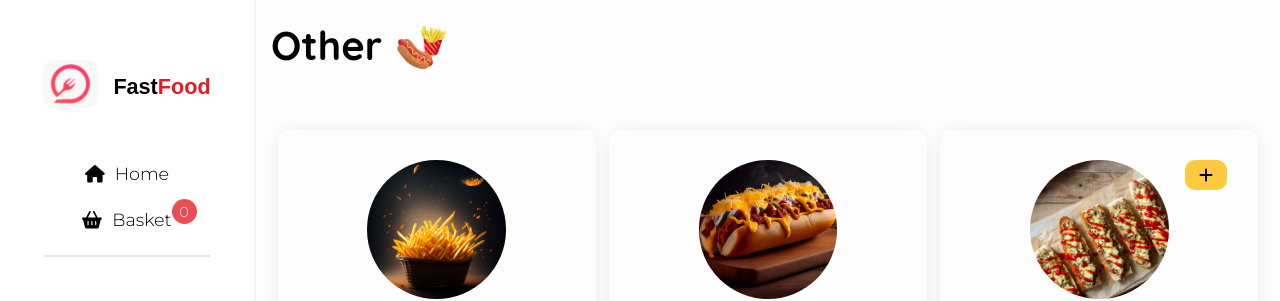
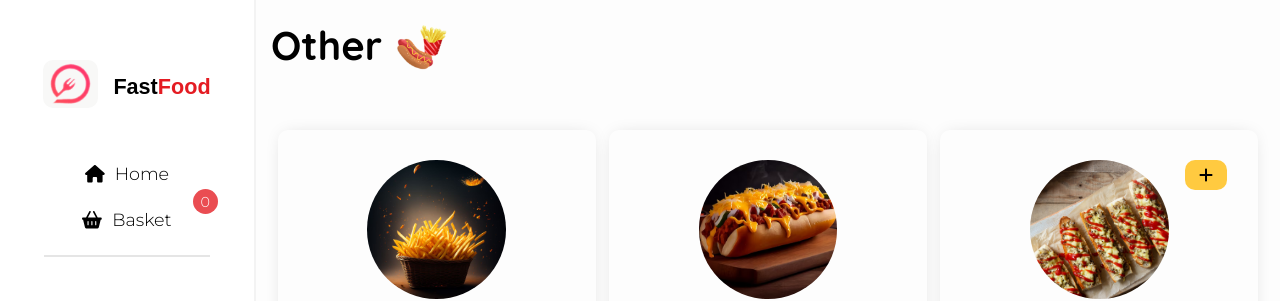
Before and after one commit to KamilSajdera/Food-Order-App, a React (Create React App) app: page /other in a window 1280 px wide. Shown: the top 301 px of the page. Built offline with nearby package versions, Linux system fonts and the light colour scheme.

Commit message:
Small design fixes in sidebar menu

```diff
--- a/src/components/Sidebar/SidebarMenu.js
+++ b/src/components/Sidebar/SidebarMenu.js
@@ -33,11 +33,9 @@ const SidebarMenu = () => {
             <li>
                 <NavLink to='/basket' className={ ({isActive}) =>  isActive ? classes2.active : undefined }>
                     <FontAwesomeIcon icon={faShoppingBasket} />
-                    <span className={classes.naviTitle}>
-                    Basket
-                    <div className={basketAmountClasses}>{totalCartAmount}</div>
-                    </span>
+                    <span className={classes.naviTitle}>Basket</span>
                 </NavLink>
+                <div className={basketAmountClasses}>{totalCartAmount}</div>
             </li>
         </ul>
     )
--- a/src/components/Sidebar/SidebarMenu.module.css
+++ b/src/components/Sidebar/SidebarMenu.module.css
@@ -14,9 +14,9 @@
 {
     padding: 10px 0;
     margin: 5px auto;
-    cursor: pointer;
     font-size: 1.1rem;
     font-family: 'Montserrat', sans-serif;
+    position: relative;
 }
 
 .sidebarNavi li a
@@ -37,8 +37,8 @@
 .amountBasket
 {
     position: absolute;
-    top: 0px;
-    right: -5px;
+    top: -10px;
+    right: -15px;
     background: #ea4d52;
     padding: 4px 5px;
     font-size: 0.9rem;
@@ -69,9 +69,11 @@
     .sidebarNavi svg { padding-right: 10px; }
     .sidebarNavi { width: 90%; }
     .sidebarNavi li a { padding: 10px 20px; }
+    .amountBasket { right: -5%; }
 }
 
 @media screen and (min-width: 1023px)
 {
     .sidebarNavi { width: 65%; }
+
 }
```
